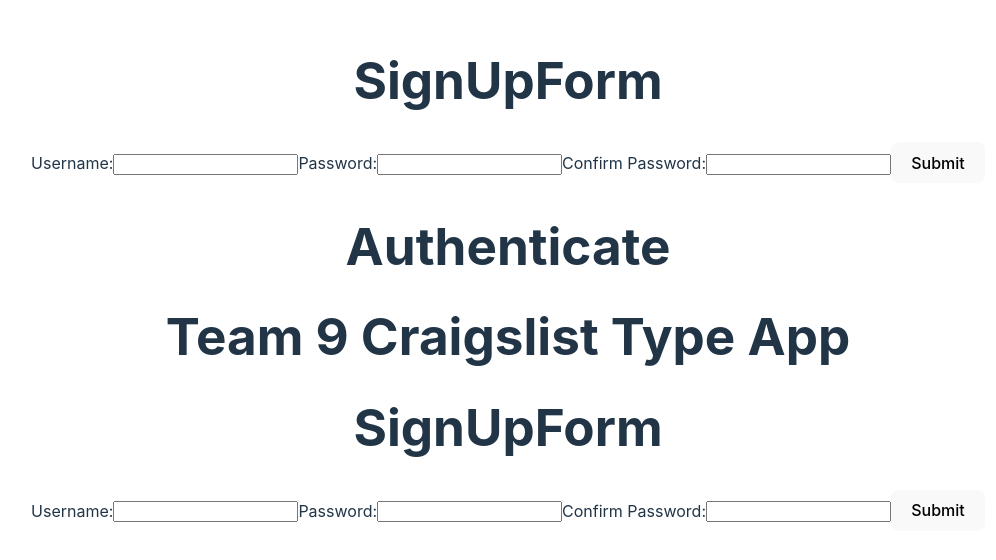
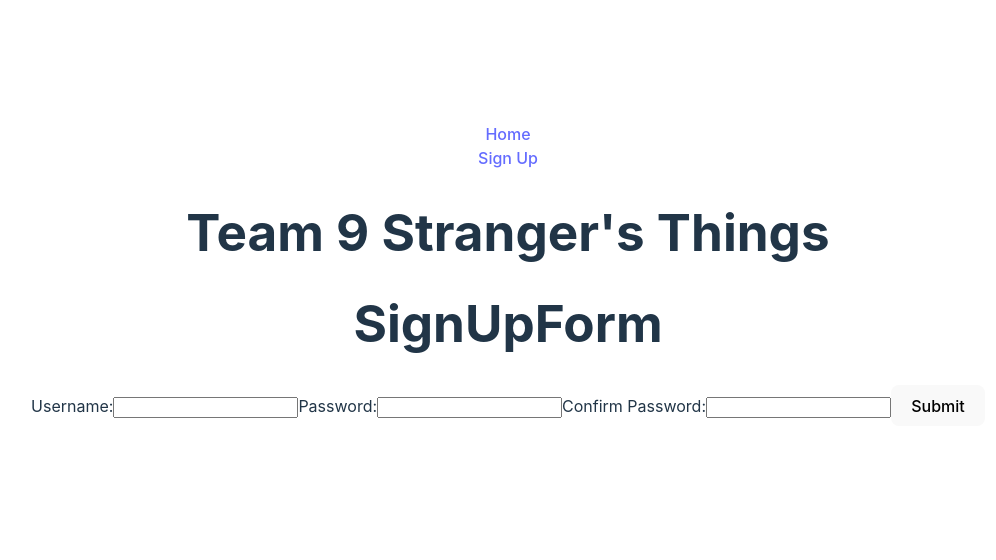
Before and after one commit to StrangerSouls/StrangerThings, a React (Vite) app in the folder Workshop30_StrangersThings/: page /signupform in a window 1280 px wide. Shown: the part 126-686 px from the top of the page, without its empty margins (132-1128 px from the left). Built offline with nearby package versions, Linux system fonts and the light colour scheme.

Commit message:
added NavBar

```diff
--- a/Workshop30_StrangersThings/src/App.jsx
+++ b/Workshop30_StrangersThings/src/App.jsx
@@ -2,29 +2,26 @@ import { Routes, Route } from "react-router-dom"
 import { useState } from "react"
 import Home from './components/Home'
 import SignUpForm from "./components/SignUpForm"
-import Authenticate from "./components/Authenticate"
+import NavBar from "./components/NavBar"
+
 
 import './App.css'
 
 
 
 function App() {
-  const [token, setToken] = useState(null);
-
   return (
     <>
-      <SignUpForm token={token} setToken={setToken} />
-      <Authenticate token={token} setToken={setToken} />
-
 
     <div id="container" >
-      <h1>Team 9 Craigslist Type App</h1>
+      <NavBar />
+      <h1>Team 9 Stranger's Things</h1>
       <div></div>
       <div id="main-section">
         <Routes>
           <Route path='/' element={<Home />} exact/>
           <Route path='/signupform' element={<SignUpForm />}/>
-          <Route path='/signin' element={<Authenticate />}/>
+          {/* <Route path='/signin' element={<Authenticate />}/> */}
         </Routes>
       </div>
     </div>
--- /dev/null
+++ b/Workshop30_StrangersThings/src/components/NavBar.jsx
@@ -0,0 +1,13 @@
+import { Link } from "react-router-dom";
+
+export default function NavBar() {
+	return (
+		<nav>
+			<div><Link to="/">Home</Link></div>
+			<div>
+				<Link to="/signupform">Sign Up</Link>
+			</div>
+
+		</nav>
+	)
+}
--- a/Workshop30_StrangersThings/src/components/SignUpForm.jsx
+++ b/Workshop30_StrangersThings/src/components/SignUpForm.jsx
@@ -1,7 +1,7 @@
 import { useState } from "react";
 import PropTypes from "prop-types";
-import { saveTokenSessionStorage } from "../auth/sessionStorage";
 import { BASE_URL } from "../utlities/constants";
+
 
 export default function SignUpForm({ setToken }) {
   const [userName, setUsername] = useState("");
@@ -39,7 +39,7 @@ export default function SignUpForm({ setToken }) {
         if (result && result.data && result.data.token) {
           const token = result.data.token
           setToken(token);
-          saveTokenSessionStorage(token);
+
         }
         return result;
       } catch (err) {
```
Also changed, not shown: Workshop30_StrangersThings/src/components/LogInForm.jsx (+6 -1 lines).
